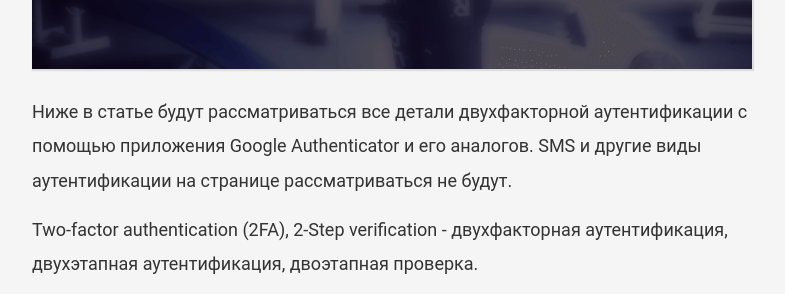
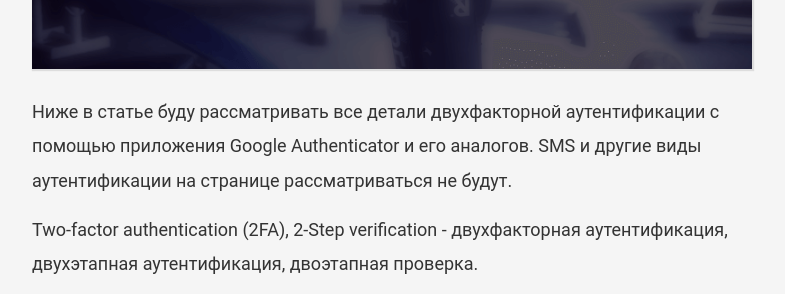
Before and after one commit to VadymVolos/vadymvolos.github.io, a Jekyll site: the page built from _posts/management/2017-02-21-2fa-authenticator.md, in a window 1280 px wide and 900 px high, scrolled down 533 px. Shown: the part 159-453 px from the top of the window, without its empty margins (248-1033 px from the left). Built offline with Jekyll 4.4.1, drawn with Linux system fonts in a browser that asks for light colours; nearby versions of some CDN libraries; comment, search, counter and statistics services are not loaded.

Commit message:
Update 2017-02-21-2fa-authenticator.md

```diff
--- a/_posts/management/2017-02-21-2fa-authenticator.md
+++ b/_posts/management/2017-02-21-2fa-authenticator.md
@@ -8,7 +8,7 @@
 ---
 <img src="{{ site.baseurl }}/images/posts/varianty-na-chem-sdelat-sayt.png" alt="Двухфакторная аутентификация, Google Authenticator, Authy" title="Пост про детали ка кпользоваться Google Authenticator и Authy ">
 
-Ниже в статье будут рассматриваться все детали двухфакторной аутентификации с помощью приложения Google Authenticator и его аналогов. SMS и другие виды аутентификации на странице рассматриваться не будут.
+Ниже в статье буду рассматривать все детали двухфакторной аутентификации с помощью приложения Google Authenticator и его аналогов. SMS и другие виды аутентификации на странице рассматриваться не будут.
 
 Two-factor authentication (2FA), 2-Step verification - двухфакторная аутентификация, двухэтапная аутентификация, двоэтапная проверка.
 
```
